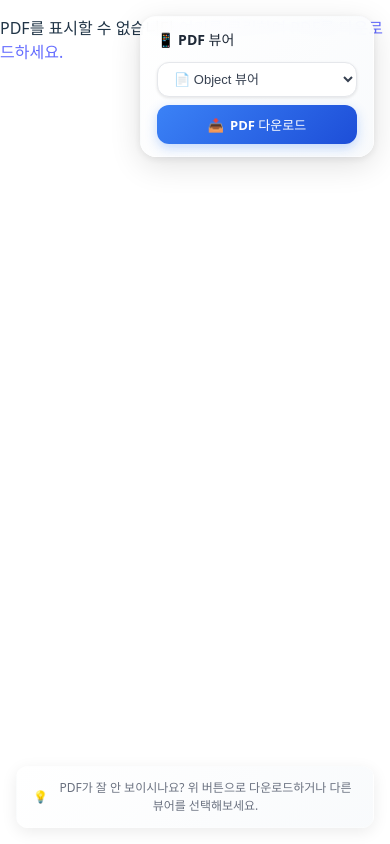
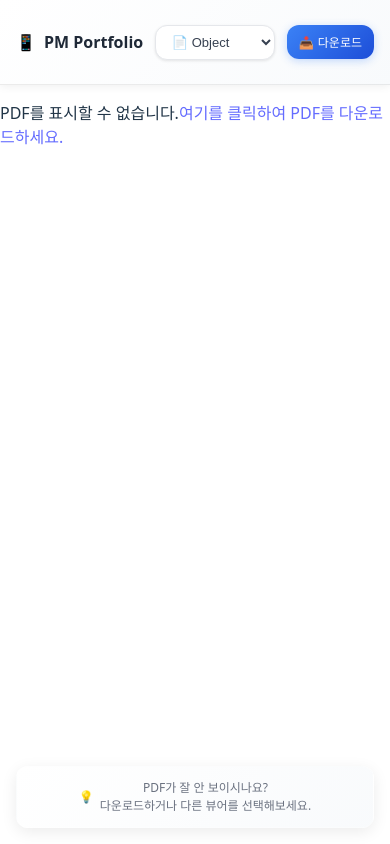
Before and after one commit to uxia0812/pm_portfolio, a React (Vite) app: page / in a window 390 px wide. Built offline with nearby package versions, Linux system fonts and the light colour scheme.

Commit message:
Modify Mobile II

```diff
--- a/src/components/PdfViewer.tsx
+++ b/src/components/PdfViewer.tsx
@@ -123,36 +123,42 @@ const PdfViewer: React.FC = () => {
       margin: 0,
       padding: 0,
       overflow: "hidden",
-      position: "relative"
+      position: "relative",
+      display: "flex",
+      flexDirection: "column"
     }}>
 
-       {/* 모바일에서 뷰어 선택 및 다운로드 옵션 */}
+      {/* 모바일 헤더 */}
       {isMobile && (
         <div style={{
-           position: "absolute",
-           top: "16px",
-           right: "16px",
+          background: "linear-gradient(135deg, rgba(255,255,255,0.98) 0%, rgba(248,250,252,0.98) 100%)",
+          backdropFilter: "blur(20px)",
+          borderBottom: "1px solid rgba(0,0,0,0.08)",
+          padding: "12px 16px",
+          display: "flex",
+          alignItems: "center",
+          justifyContent: "space-between",
+          boxShadow: "0 2px 8px rgba(0,0,0,0.06)",
           zIndex: 1000,
-           background: "linear-gradient(135deg, rgba(255,255,255,0.95) 0%, rgba(248,250,252,0.95) 100%)",
-           borderRadius: "16px",
-           padding: "12px 16px",
-           boxShadow: "0 8px 32px rgba(0,0,0,0.12), 0 2px 8px rgba(0,0,0,0.08)",
-           backdropFilter: "blur(10px)",
-           border: "1px solid rgba(255,255,255,0.2)",
-           display: "flex",
-           flexDirection: "column",
-           gap: "8px",
-           minWidth: "200px"
+          minHeight: "60px"
         }}>
           <div style={{
-             fontSize: "14px",
-             fontWeight: "600",
+            fontSize: "16px",
+            fontWeight: "700",
             color: "#1f2937",
-             marginBottom: "4px"
+            display: "flex",
+            alignItems: "center",
+            gap: "8px"
           }}>
-             📱 PDF 뷰어
+            <span>📱</span>
+            <span>PM Portfolio</span>
           </div>
 
+          <div style={{
+            display: "flex",
+            alignItems: "center",
+            gap: "12px"
+          }}>
             <select
               value={viewMethod}
               onChange={(e) => setViewMethod(e.target.value as 'iframe' | 'object' | 'embed')}
@@ -166,7 +172,8 @@ const PdfViewer: React.FC = () => {
                 outline: "none",
                 cursor: "pointer",
                 transition: "all 0.2s ease",
-               boxShadow: "0 1px 3px rgba(0,0,0,0.1)"
+                boxShadow: "0 1px 3px rgba(0,0,0,0.1)",
+                minWidth: "120px"
               }}
               onFocus={(e) => {
                 e.target.style.borderColor = "#3b82f6";
@@ -177,9 +184,9 @@ const PdfViewer: React.FC = () => {
                 e.target.style.boxShadow = "0 1px 3px rgba(0,0,0,0.1)";
               }}
             >
-             <option value="object">📄 Object 뷰어</option>
-             <option value="iframe">🖼️ Iframe 뷰어</option>
-             <option value="embed">📋 Embed 뷰어</option>
+              <option value="object">📄 Object</option>
+              <option value="iframe">🖼️ Iframe</option>
+              <option value="embed">📋 Embed</option>
             </select>
 
             <button
@@ -188,35 +195,42 @@ const PdfViewer: React.FC = () => {
                 background: "linear-gradient(135deg, #3b82f6 0%, #1d4ed8 100%)",
                 color: "white",
                 border: "none",
-               padding: "10px 16px",
+                padding: "8px 12px",
                 borderRadius: "12px",
-               fontSize: "13px",
+                fontSize: "12px",
                 fontWeight: "600",
                 cursor: "pointer",
                 transition: "all 0.2s ease",
-               boxShadow: "0 4px 12px rgba(59, 130, 246, 0.3)",
+                boxShadow: "0 2px 8px rgba(59, 130, 246, 0.3)",
                 display: "flex",
                 alignItems: "center",
                 justifyContent: "center",
-               gap: "6px"
+                gap: "4px"
               }}
               onMouseOver={(e) => {
                 e.currentTarget.style.transform = "translateY(-1px)";
-               e.currentTarget.style.boxShadow = "0 6px 16px rgba(59, 130, 246, 0.4)";
+                e.currentTarget.style.boxShadow = "0 4px 12px rgba(59, 130, 246, 0.4)";
               }}
               onMouseOut={(e) => {
                 e.currentTarget.style.transform = "translateY(0)";
-               e.currentTarget.style.boxShadow = "0 4px 12px rgba(59, 130, 246, 0.3)";
+                e.currentTarget.style.boxShadow = "0 2px 8px rgba(59, 130, 246, 0.3)";
               }}
             >
               <span>📥</span>
-             <span>PDF 다운로드</span>
+              <span>다운로드</span>
             </button>
+          </div>
         </div>
       )}
 
-      {/* PDF 뷰어 렌더링 */}
+      {/* PDF 뷰어 컨테이너 */}
+      <div style={{
+        flex: 1,
+        position: "relative",
+        height: isMobile ? "calc(100vh - 60px)" : "100vh"
+      }}>
         {renderViewer()}
+      </div>
 
        {/* 로딩/오류 시 대체 메시지 */}
        {isMobile && (
@@ -237,7 +251,10 @@ const PdfViewer: React.FC = () => {
          }}>
            <div style={{ display: "flex", alignItems: "center", justifyContent: "center", gap: "6px" }}>
              <span>💡</span>
-             <span>PDF가 잘 안 보이시나요? 위 버튼으로 다운로드하거나 다른 뷰어를 선택해보세요.</span>
+             <span>
+              PDF가 잘 안 보이시나요? <br />
+              다운로드하거나 다른 뷰어를 선택해보세요.
+            </span>
            </div>
          </div>
        )}
```
Lines whose indentation alone changed are shown as unchanged.
